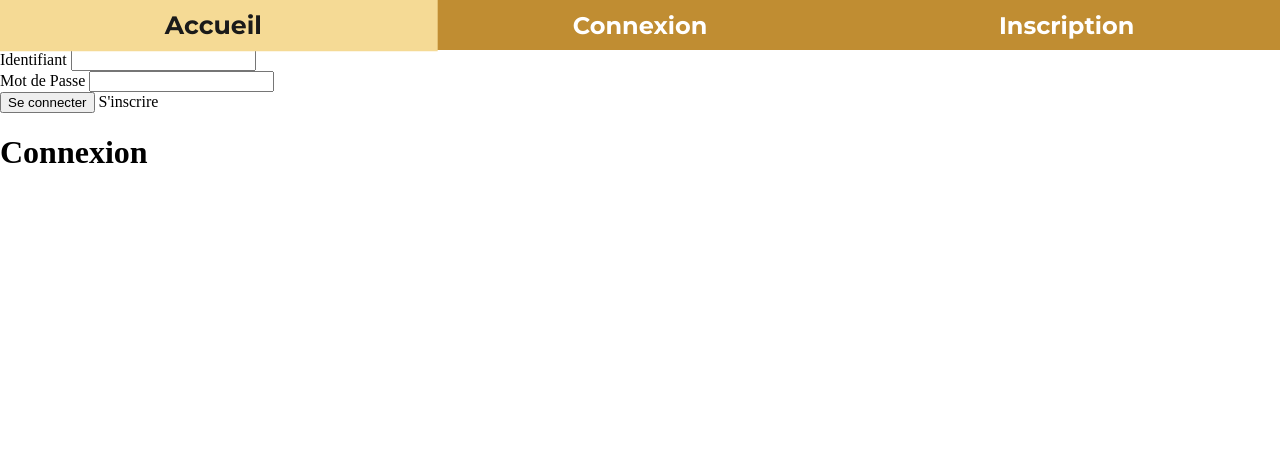
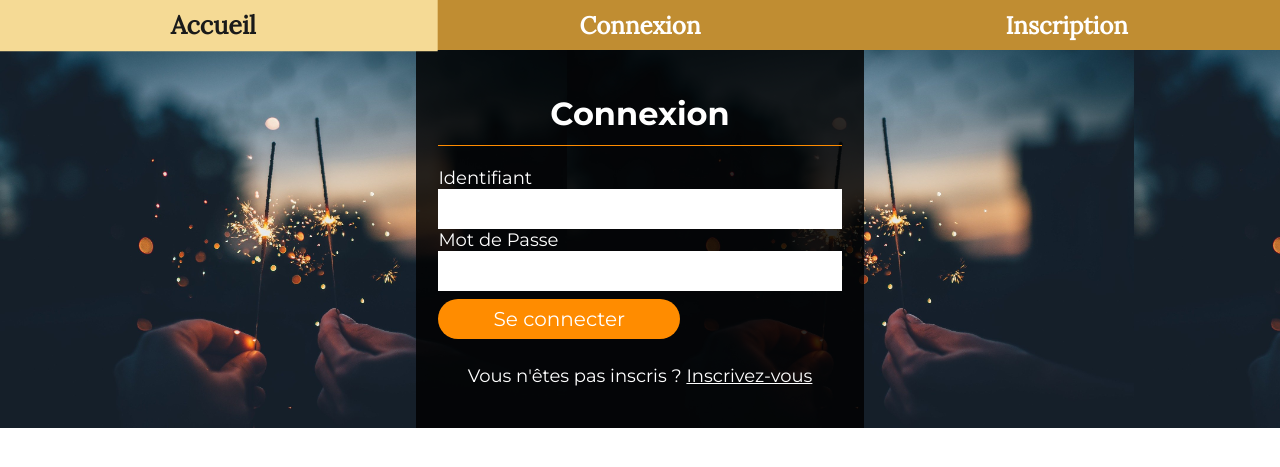
Before and after one commit to celine-pawlak/reservation-salles, a PHP site: page /connexion.php in a window 1280 px wide. Shown: the top 467 px of the page. Run offline with PHP 8.4, Linux system fonts and the light colour scheme; some libraries are stand-ins or nearby versions.

Commit message:
CSS en cours

```diff
--- a/connexion.php
+++ b/connexion.php
@@ -56,37 +56,26 @@ $page_selected = "connexion";
 
     ?>
 </header>
-<main>
+<main class="main_connexion">
     <div class="content">
         <?= renderErrors($errors) ?>
-    </div>
-    <div class="signin-section vh-100 row-no-wrap bg-light">
-        <div class="signin-main-container row-no-wrap w-90 h-90 m-auto bx-shad-light b-radius-2 box-shadow-light">
-            <div class="signin-left-container col bg-alpine-blue bl-radius-2">
-                <form action="connexion.php" method="POST"
-                      class="col-no-wrap align-items-center justify-content-center">
-                    <div class="form-group w-70">
-                        <label for="login">Identifiant</label>
-                        <input class="no-border" id="login" name="login" type="text" required>
-                    </div>
-                    <div class="form-group w-70">
-                        <label for="password">Mot de Passe</label>
-                        <input class="no-border" id="password" name="password" type="password" required>
-                    </div>
-                    <div class="form-group w-70 align-items-center">
-                        <button class="btn btn-md mb-05" type="submit" name="signin">Se connecter</button>
-                        <a class="delta-green" href="inscription.php">S'inscrire</a>
-                    </div>
-                </form>
-            </div>
-            <div class="signin-right-container col bg-delta-green br-radius-2">
-                <h1 class="light m-auto">Connexion</h1>
-            </div>
-        </div>
+        <form class="form-inscription" action="connexion.php" method="POST">
+            <h1>Connexion</h1>
+
+            <label for="login">Identifiant</label>
+            <input class="no-border" id="login" name="login" type="text" required>
+
+            <label for="password">Mot de Passe</label>
+            <input class="no-border" id="password" name="password" type="password" required>
+
+            <input class="inscription-button" type="submit" name="signin" value="Se connecter"></input>
+            <p>Vous n'êtes pas inscris ? <a href="inscription.php">Inscrivez-vous</a></p>
+        </form>
     </div>
 </main>
 <footer>
-    <?php include("footer.php") ?>
+    <?php
+    include("footer.php") ?>
 </footer>
 </body>
 </html>
--- a/styles/css/style.css
+++ b/styles/css/style.css
@@ -3,9 +3,16 @@
 
 /* MONTSERRAT */
 @import url('https://fonts.googleapis.com/css2?family=Montserrat:ital,wght@0,100;0,200;0,300;0,400;0,500;0,600;0,700;0,800;0,900;1,100;1,200;1,300;1,400;1,500;1,600;1,700;1,800;1,900&display=swap');
+/* LORA */
+@import url('https://fonts.googleapis.com/css2?family=Lora&display=swap');
+
 
 .content{
     max-width: 1400px;
+    margin: 0 auto;
+    height: 100%;
+    display: flex;
+    flex-direction: column;
 }
 html, body{
     margin: 0;
@@ -17,6 +24,7 @@ a{
 }
 *{
     transition: ease 0.05s;
+    box-sizing: border-box;
 }
 
 /*** HEADER ***/
@@ -31,7 +39,7 @@ header ul, header li {
 header{
     background-color: #c08d32;
     color:white;
-    font-family: 'Montserrat';
+    font-family: 'Lora';
 }
 header h1:hover, header a:hover{
     background-color: #F5DA95;
@@ -233,19 +241,28 @@ header a:hover, .header_autre:hover{
 
 /****INSCRIPTION****/
 /* - - - - - - - - - - - - - - - - - - - - - - - - - - - - - - - - - - - - - - - - - - - - - - - - - - - - - - - - - - - - - - - - - - - - - - - - - - - - - */
-
+.body-inscription{
+    height: 100vh;
+    overflow-y: hidden;
+}
 .body-inscription span{
     font-style:italic;
     color:darkorange;
     font-size:15px;
 }
+.main_connexion{
+    background-image: url(../../ressources/dark-1845065_1920.jpg);
+}
+.main-inscription{
+    background-image: url(https://data.1freewallpapers.com/download/bengal-fire-sparks-glitter-dark-background.jpg);
+}
 
-.main-inscription{
+.main-inscription, .main_connexion{
     display:flex;
     flex-direction:column;
     align-items: center;
-    background-image: url(https://data.1freewallpapers.com/download/bengal-fire-sparks-glitter-dark-background.jpg);
     background-size:contain;
+    height: 100%;
 }
 
 .form-inscription{
@@ -255,10 +272,8 @@ header a:hover, .header_autre:hover{
     color:white;
     font-family: 'Montserrat', sans-serif;
     padding:5%;
-    width:40%;
-    margin-top:5%;
-    margin-bottom:5%;
-
+    margin: auto;
+    min-width:35vw;
 }
 
 .form-inscription h1{
@@ -267,7 +282,9 @@ header a:hover, .header_autre:hover{
     border-bottom:0.5px solid darkorange;
     padding-bottom:3%;
 }
-
+.form-inscription p{
+    text-align: center;
+}
 .form-inscription p,
 .form-inscription p a,
 .form-inscription label{
@@ -330,7 +347,6 @@ header a:hover, .header_autre:hover{
 }
 
 .form-inscription input[type="submit"]:active {
-
   box-shadow: 0 4px #CE8025;
   transform: translateY(4px);
 }
```
Also changed, not shown: inscription.php (+5 -6 lines), ressources/dark-1845065_1920.jpg (added).
